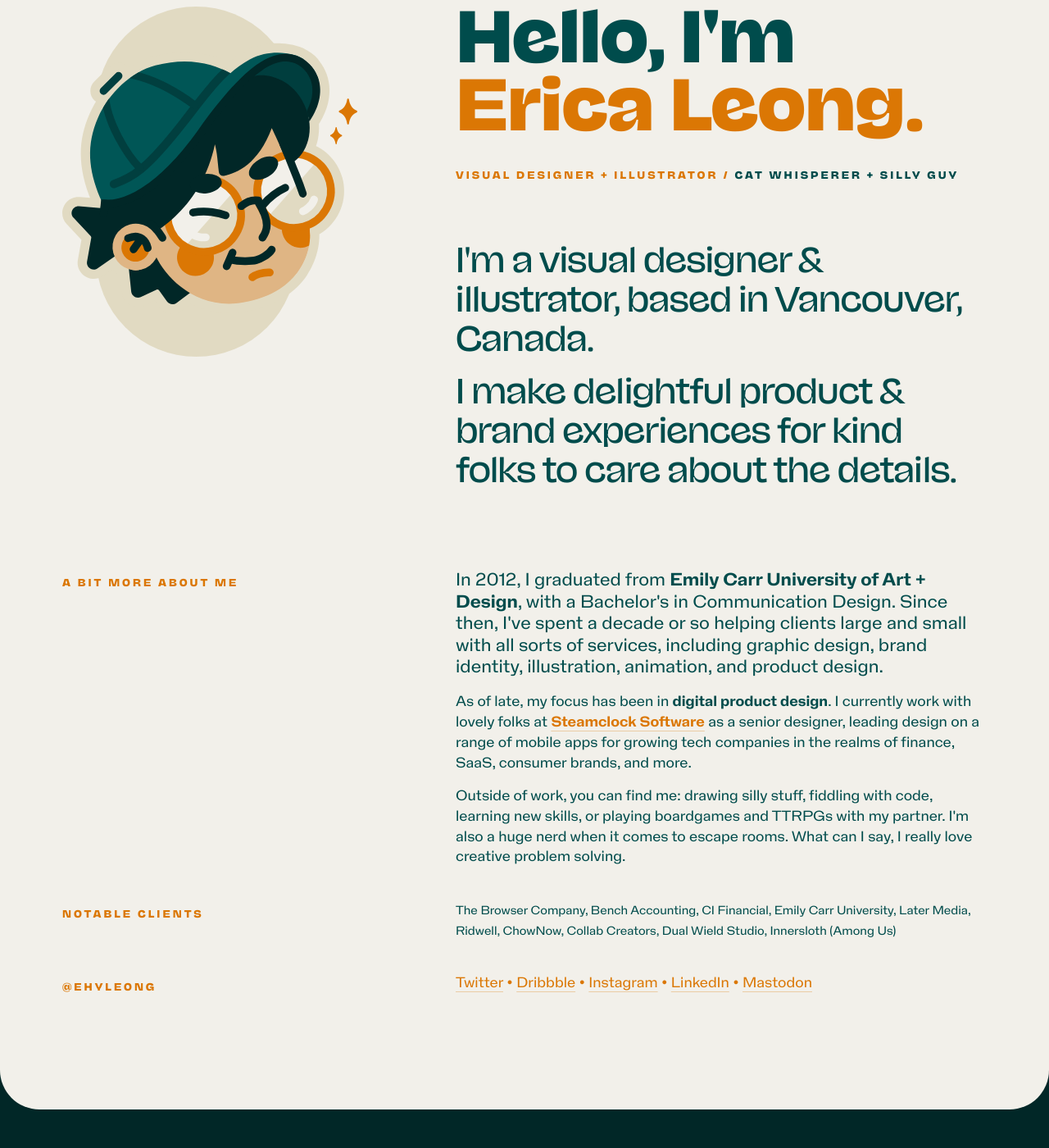
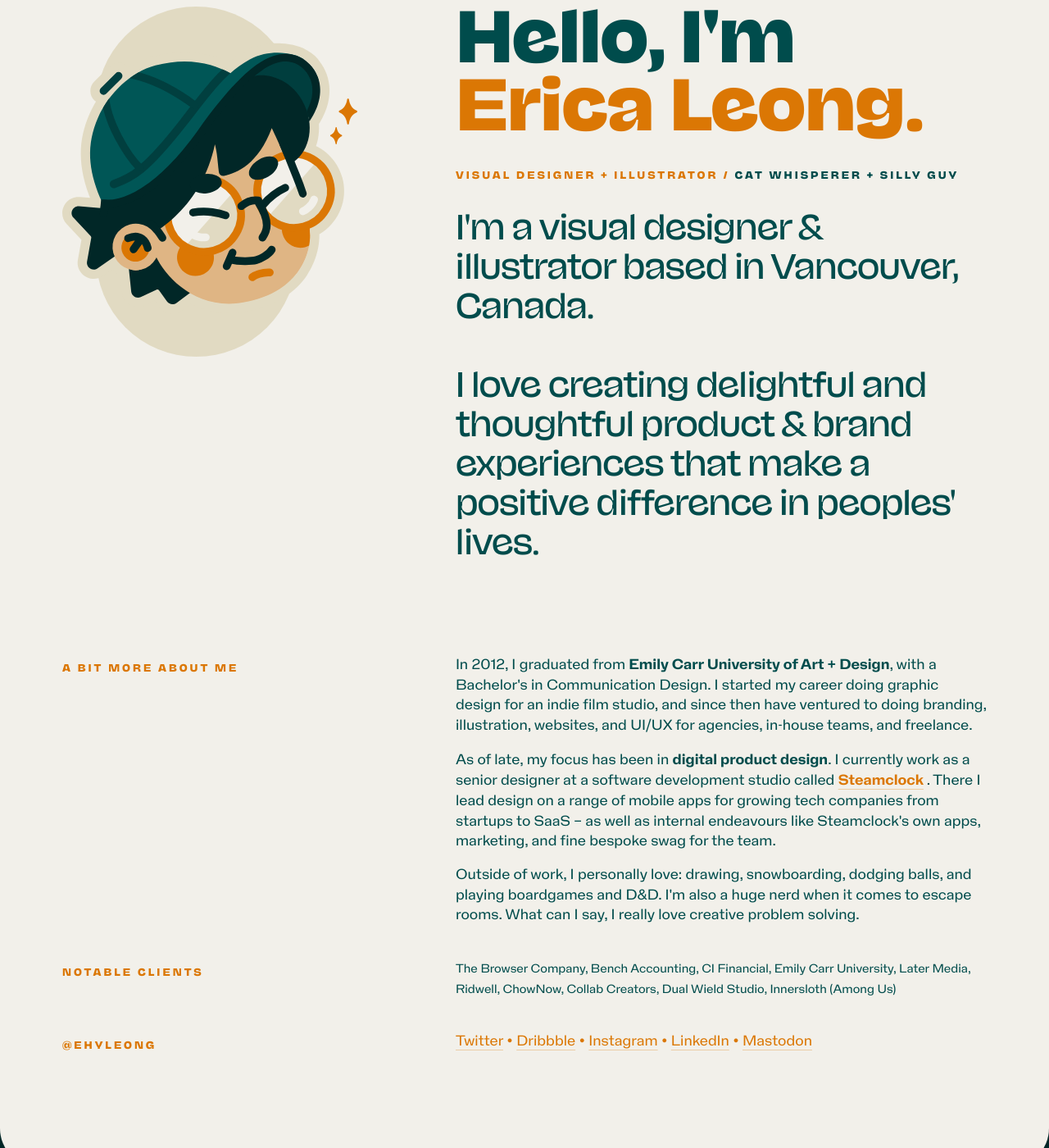
Before and after one commit to ehyleong/ehyleong.github.io, a Jekyll site: the page built from about.html, in a window 1280 px wide and 1400 px high, scrolled down 220 px. Shown: the whole window at 82% size. Built offline with Jekyll 4.4.1, drawn with Linux system fonts in a browser that asks for light colours; comment, search, counter and statistics services are not loaded.

Commit message:
Copy updates

```diff
--- a/_sass/main.scss
+++ b/_sass/main.scss
@@ -1565,7 +1565,7 @@ img {
 
 
 h1.intro {
-	animation: fade-up 1s cubic-bezier(0.8, 0, 0.13, 1);
+	animation: h1-intro 1s cubic-bezier(0.8, 0, 0.13, 1);
 }
 
 h2.intro {
@@ -1573,7 +1573,7 @@ h2.intro {
 }
 
 .fade-down {
-	animation: fade-down 1.1s cubic-bezier(0.8, 0, 0.13, 1);
+	animation: fade-down 1.3s cubic-bezier(0.8, 0, 0.13, 1);
 }
 
 .fade-up {
--- a/_work/1-sybama.html
+++ b/_work/1-sybama.html
@@ -35,11 +35,11 @@ byline: At Steamclock, we got a lot of requests for mobile apps. But not every b
 		<div class="col-lg-6 col-lg-offset-3 col-xs-12 half-spacer bottom-half-spacer" id="outcome">
 			<h5>The Outcome</h5>
 
-			<p> To help prospects determine if their business case was strong enough, we made an interactive checklist with various valid reasons for building an app. Things like: push notifications, retaining users, communicating with hardware, keeping people logged in – all that fine jazz.</p>
+			<p>To help prospects determine if their business case was strong enough, we made an interactive checklist with various valid reasons for building an app. Things like: push notifications, retaining users, communicating with hardware, keeping people logged in – all that fine jazz.</p>
 
-			<p> With some copy from our co-founder/resident wordsmith Allen, I designed and prototyped the website from wireframes to high-fidelity visuals using Figma, before handing things off to our designer-developer Brady to build the static site on Jekyll. I also used a super combo of Figma, Illustrator, and After Effects to make a Lottie animation for each checklist item, for some added delight and polish.
+			<p>I designed and prototyped the website from wireframes to high-fidelity visuals using Figma, before handing things off to our designer-developer Brady to build the static site using Jekyll. I also used a super combo of Figma, Illustrator, and After Effects to make a Lottie animation for each checklist item, for some added delight and polish.
 
-			<p>After a couple weeks of further experimentation, iteration, and refinement, we shipped. Overall, the project was a success! People loved it, shared it, and new clients have even referenced it while reaching out. And as an added bonus, we even use it to screen our in-bound leads too.</p>
+			<p>Overall, the project was a success. People loved it, shared it, and new clients have even referenced it while reaching out. And as an added bonus, we even use it to screen our in-bound leads too.</p>
 
 		</div>
 
--- a/about.html
+++ b/about.html
@@ -11,19 +11,20 @@ permalink: /about
       <img src="/img/global/about-illo.svg">
     </div>
     <div class="col-lg-offset-1 col-lg-7 col-md-offset-1 col-md-7 col-sm-12 col-xs-12">
-      <h1 class="intro">Hello, I'm <span class="orange">Erica&nbsp;Leong.</span></h1>
-      <h5 class="top-text-spacer bottom-half-spacer fade-up">Visual Designer + Illustrator / <span class="green on-dark">Cat Whisperer + Silly Guy</span></h5>
-      <h3 class="fade-up-delay">I'm a visual designer & illustrator, based in Vancouver, Canada.</h3>
-      <h3 class="fade-up-delay">I make delightful product & brand experiences for kind folks to care about the details.</h3>
+      <h1 class="intro bottom-text-spacer">Hello, I'm <span class="orange">Erica&nbsp;Leong.</span></h1>
+      <h5 class="bottom-text-spacer fade-up">Visual Designer + Illustrator / <span class="green on-dark">Cat Whisperer + Silly Guy</span></h5>
+      <h3 class="fade-up-delay bottom-text-spacer">I'm a visual designer & illustrator based in Vancouver, Canada. <br><br>I love creating delightful and thoughtful product & brand experiences that make a positive difference in peoples' lives.</h3>
+
+
   </div>
   <div class="row half-spacer">
       <div class="col-lg-4 col-md-4 col-xs-12">
         <h5>A bit more about me</h5>
       </div>
     <div class="col-lg-7 col-lg-offset-1 col-md-offset-1 col-md-7 col-xs-12">
-      <p class="large">In 2012, I graduated from <strong>Emily Carr University of Art + Design</strong>, with a Bachelor's in Communication Design. Since then, I've spent a decade or so helping clients large and small with all sorts of services, including graphic design, brand identity, illustration, animation, and product design.</p>
-      <p> As of late, my focus has been in <strong>digital product design</strong>. I currently work with lovely folks at <strong><a href="https://steamclock.com" class="inline-link">Steamclock Software</a></strong> as a senior designer, leading design on a range of mobile apps for growing tech companies in the realms of finance, SaaS, consumer brands, and more.</p>
-      <p>Outside of work, you can find me: drawing silly stuff, fiddling with code, learning new skills, or playing boardgames and TTRPGs with my partner. I'm also a huge nerd when it comes to escape rooms. What can I say, I really love creative problem solving.</p>
+      <p>In 2012, I graduated from <strong>Emily Carr University of Art + Design</strong>, with a Bachelor's in Communication Design. I started my career doing graphic design for an indie film studio, and since then have ventured to doing branding, illustration, websites, and UI/UX for agencies, in-house teams, and freelance.</p>
+      <p> As of late, my focus has been in <strong>digital product design</strong>. I currently work as a senior designer at a software development studio called <strong><a href="https://steamclock.com" class="inline-link">Steamclock</a></strong> . There I lead design on a range of mobile apps for growing tech companies from startups to SaaS – as well as internal endeavours like Steamclock's own apps, marketing, and fine bespoke swag for the team.</p>
+      <p>Outside of work, I personally love: drawing, snowboarding, dodging balls, and playing boardgames and D&D. I'm also a huge nerd when it comes to escape rooms. What can I say, I really love creative problem solving.</p>
 
     </div>
   </div>
--- a/contact.html
+++ b/contact.html
@@ -10,7 +10,7 @@ permalink: /contact
   	<div class="col-lg-5 col-md-4 col-sm-4 col-xs-12">
   		<h1 class="intro">Let's <span class="orange">chat.</span></h1>
   		<p class="bottom-text-spacer fade-up-delay"><strong>Got a project that needs some design love?</strong> Tell me the details, budget, timeline, and anything else related to what you're looking for, and I'll get back to you soon.</p>
-  			<p class="bottom-text-spacer fade-up-delay">If you'd like to chat for other reasons, feel free to send me an email at <a href="mailto:{{ site.email }}" class="inline-link external-link"><strong>hello@ericaleong.com.</strong></a></p>
+  			<p class="bottom-text-spacer fade-up-delay">You can also drop a line at <a href="mailto:{{ site.email }}" class="inline-link external-link"><strong>hello@ericaleong.com.</strong></a></p>
   	</div>
   	<div class="col-lg-6 col-lg-offset-1 col-md-offset-1 col-md-7 col-sm-offset-1 col-sm-7 col-xs-12">
 		<form
--- a/index.html
+++ b/index.html
@@ -78,9 +78,8 @@ available: true
   </div>
     <div class="col-lg-8 col-lg-offset-1 col-md-8 col-md-offset-1 col-sm-8 col-sm-offset-1 col-xs-12 col-gutter-lr">
       <h5 class="bottom-text-spacer">In a Nutshell</h5>
-      <h3 class="darkbeige bottom-text-spacer">I make delightful product & brand experiences. Currently, I design mobile apps for a range of growing companies at <a href="https://steamclock.com" class="inline-link external-link" target="_blank">Steamclock Software.</a></h3>
-      <p class="darkbeige">Whether it's creating a brand, product, illustration, you name it – my process is shaped by three C's: <strong>curiosity, communication, and collaboration</strong>. I use the power of inquiry, investigation, and iteration <s>(and on occasion, alliteration)</s> to design what clients, customers, and stakeholders love and value.</p>
-      <p class="darkbeige">And then I do it all over again – because being able to make awesome things that people love brings me&nbsp;joy. </p>
+      <h3 class="darkbeige bottom-text-spacer">As a designer, I love creating delightful and thoughtful product & brand experiences that make a positive difference in peoples' lives.</h3>
+      <p>Currently I'm a senior designer at <strong><a href="https://steamclock.com" class="inline-link">Steamclock Software</a></strong>, where I design mobile apps for clients of all sorts. Outside of work, you'll likely find me: trying out new boardgames with my partner, playing dodgeball, or drawing my muse (my cat).</p>
      <a href="{% link about.html %}" class="button button-bio icon-right-arrow">Read More About Me</span></a>
     </div>
   </div>
```
Also changed, not shown: _work/3-swag.html (+27 -19 lines), img/work/steamclock-swag/2021-books-2.webp, img/work/steamclock-swag/2023-books-1.webp (added), img/work/steamclock-swag/2023-books-2.webp (added).
